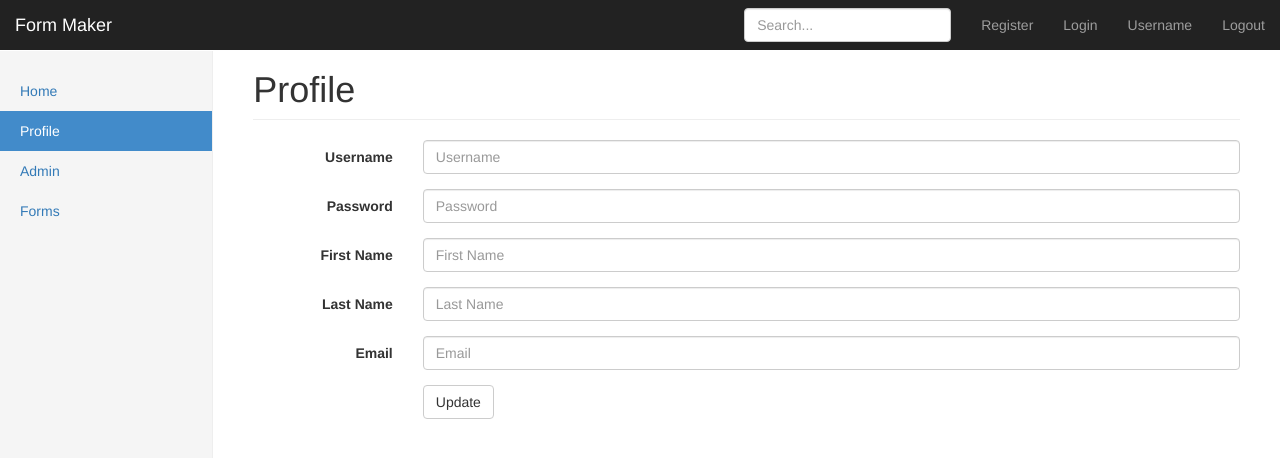
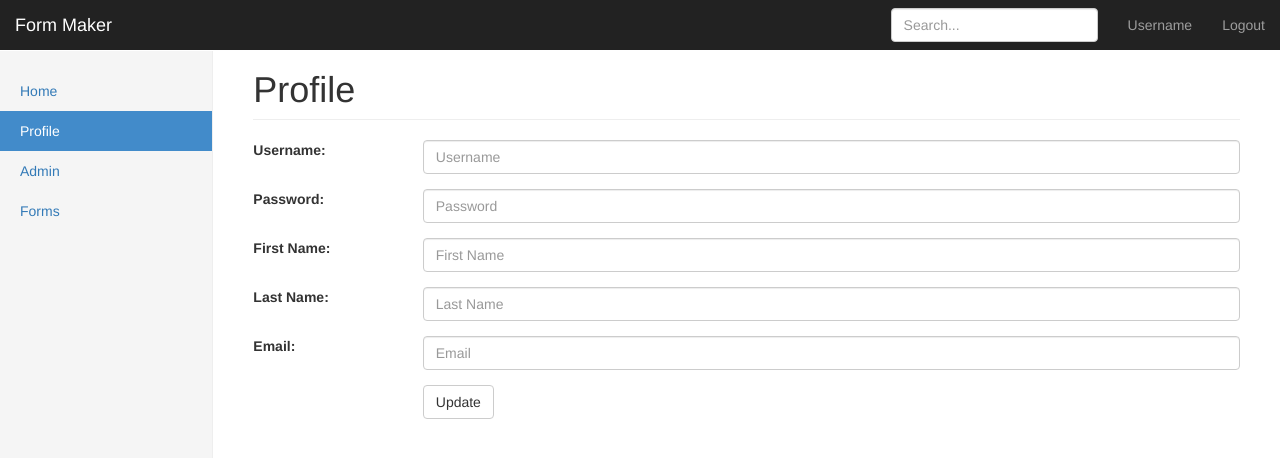
Before and after one commit to jimshah/cs5610, a website: page public/assignments/profile.html in a window 1280 px wide. Drawn offline with nearby package versions, Linux system fonts and the light colour scheme.

Commit message:
Assignment #1 Commit #4

```diff
--- a/public/assignments/profile.html
+++ b/public/assignments/profile.html
@@ -35,12 +35,10 @@
               <span class="icon-bar"></span>
               <span class="icon-bar"></span>
             </button>
-            <a class="navbar-brand" href="#">Form Maker</a>
+            <a class="navbar-brand" href="home.html">Form Maker</a>
           </div>
           <div id="navbar" class="navbar-collapse collapse">
             <ul class="nav navbar-nav navbar-right">
-              <li><a href="register.html">Register</a></li>
-              <li><a href="login.html">Login</a></li>
               <li><a href="#">Username</a></li>
               <li><a href="#">Logout</a></li>
             </ul>
@@ -67,31 +65,31 @@
             <!-- FORM STARTS -->
             <form class="form-horizontal" onsubmit="return doSomething();">
               <div class="form-group">
-                <label for="inputEmail3" class="col-sm-2 control-label">Username</label>
+                <label for="inputEmail3" class="col-sm-2">Username:</label>
                 <div class="col-sm-10">
                   <input type="email" class="form-control" id="inputEmail3" placeholder="Username">
                 </div>
               </div>
               <div class="form-group">
-                <label for="inputPassword3" class="col-sm-2 control-label">Password</label>
+                <label for="inputPassword3" class="col-sm-2">Password:</label>
                 <div class="col-sm-10">
                   <input type="password" class="form-control" id="inputPassword3" placeholder="Password">
                 </div>
               </div>
               <div class="form-group">
-                <label for="fname" class="col-sm-2 control-label">First Name</label>
+                <label for="fname" class="col-sm-2">First Name:</label>
                 <div class="col-sm-10">
                   <input type="text" class="form-control" id="fname" placeholder="First Name">
                 </div>
               </div>
               <div class="form-group">
-                <label for="lname" class="col-sm-2 control-label">Last Name</label>
+                <label for="lname" class="col-sm-2">Last Name:</label>
                 <div class="col-sm-10">
                   <input type="text" class="form-control" id="lname" placeholder="Last Name">
                 </div>
               </div>
               <div class="form-group">
-                <label for="email4" class="col-sm-2 control-label">Email</label>
+                <label for="email4" class="col-sm-2">Email:</label>
                 <div class="col-sm-10">
                   <input type="text" class="form-control" id="email4" placeholder="Email">
                 </div>
```
Also changed, not shown: public/assignments/admin.html (+1 -3 lines), public/assignments/form-fields.html (+1 -6 lines), public/assignments/forms.html (+1 -3 lines), public/assignments/home.html (+1 -1 lines), public/assignments/login.html (+3 -3 lines), public/assignments/register.html (+5 -14 lines).
